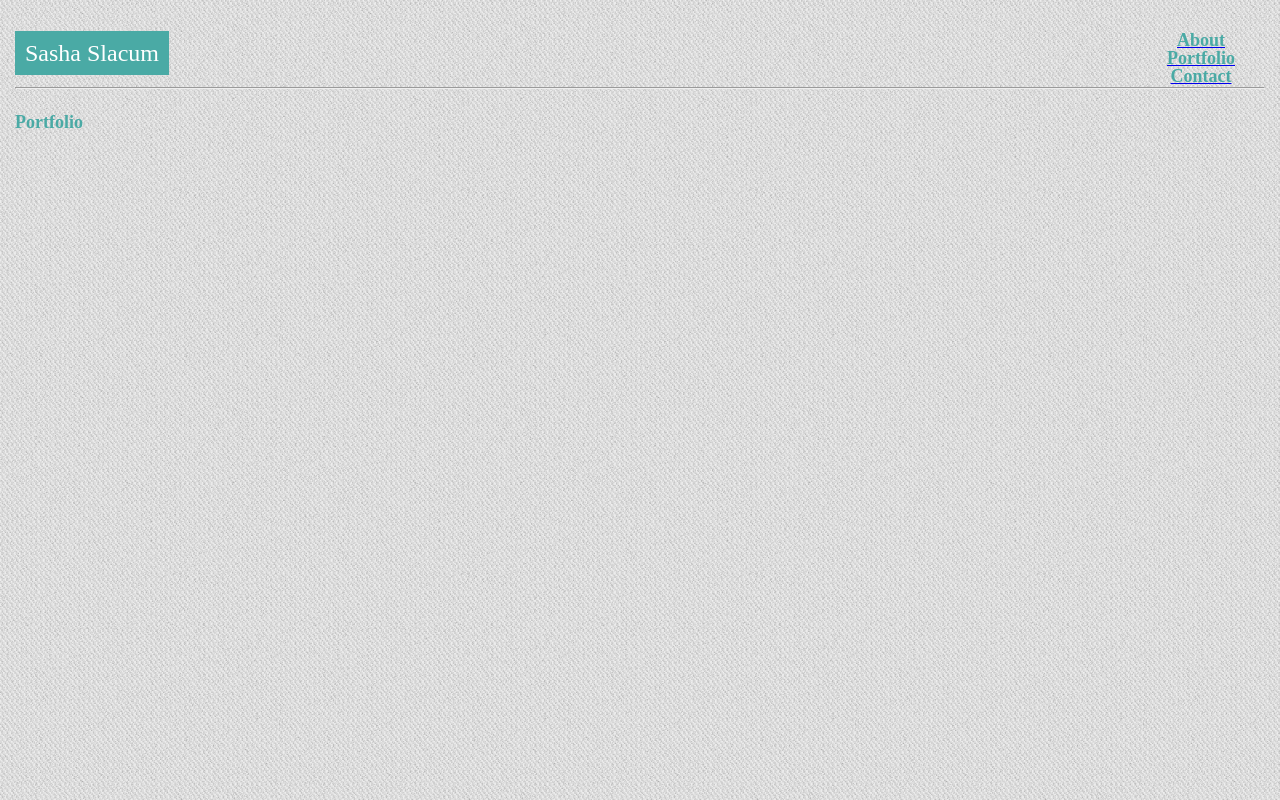
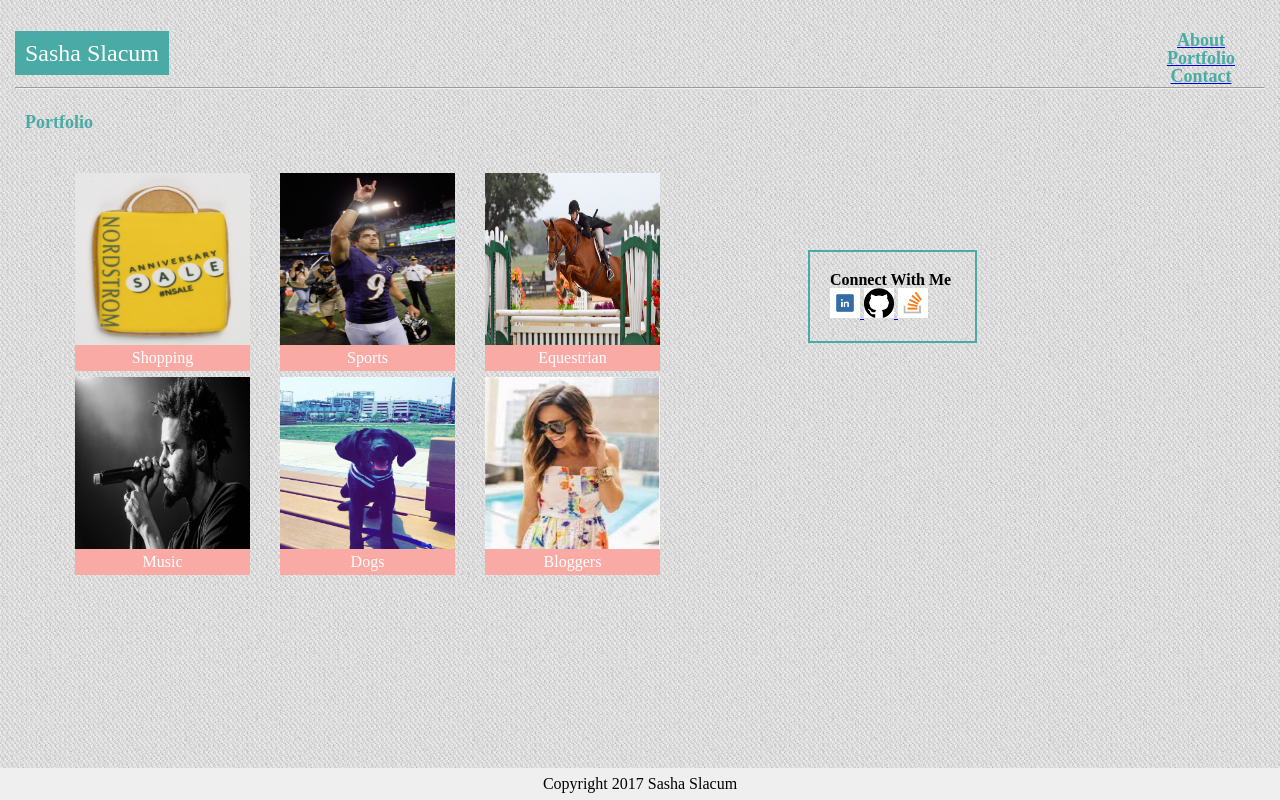
Before and after one commit to slacus08/Basic-Portfolio, a plain HTML site: page portfolio.html in a window 1280 px wide. Drawn offline with Linux system fonts and the light colour scheme; files that its build step writes are made by us from their sources; files whose address does not match are found by name.

Commit message:
updated version

```diff
--- a/assets/css/style.css
+++ b/assets/css/style.css
@@ -19,7 +19,10 @@ h2 {
 }
 
 body{
-	background-image: url(cheap_diagonal_fabric.png);
+    background-image: url('assets/images/cheap_diagonal_fabric.png');
+    max-width: 100%;
+    height: auto;
+    width: auto;
     padding: 15px;
 }
 
@@ -45,8 +48,9 @@ body{
 
 .container {
     float: left;
-    bottom: 485px;
+    bottom: 550px;
     position: absolute;
+    margin-right: 30px;
     left: 60%
 }
 
@@ -54,8 +58,9 @@ body{
     font-weight: bold;
     margin-left: 40px;
     border: 2px solid #4aaaa5;
-	padding: 30px;
-	align-content: center
+    padding: 20px;
+    position: absolute;
+    width: 125px;
 }
 
 .icon {
@@ -78,11 +83,52 @@ body{
     font-size: large;
     font-weight: bold;
     color: #4aaaa5;
+    margin-left: 10px;
+}
+
+.firstcolumn {
+    float: left;
+    margin-left: 60px;
+}
+
+.secondcolumn {
+    float: left;
+    margin-left: 30px;
+}
+
+.thirdcolumn {
+    float: left;
+    margin-left: 30px;
+}
+
+img {
+    height: 175px;
+    width:175px;
+}
+
+.one {
+    background-color: #faaaa5;
+    position: relative;
+    bottom: -198px;
+    text-align: center;
+    padding: 5px;
+    color: white;
+    width: 165px;
+}
+
+.two {
+    background-color: #faaaa5;
+    position: relative;
+    bottom: -198px;
+    text-align: center;
+    padding: 5px;
+    color: white;
+    width: 165px;
 }
 
 #contactsection {
-    margin-left: 105px;
-    margin-top: 20px;
+    margin-left: 100px;
+    margin-top: 50px;
     float: left;
     text-align: left;
     position: absolute;
@@ -93,3 +139,5 @@ body{
     color: #e86666;
     font-weight: bold;
 }
+
+p:hover { background-color: pink; }
--- a/portfolio.html
+++ b/portfolio.html
@@ -12,7 +12,7 @@
 <body>
     <h1> Sasha Slacum </h1>
 
-		<!--buttons -->
+        <!--Buttons -->
     <div class="link-button-wrapper">
         <a href="index.html">
             <h2>About</h2></a>
@@ -29,5 +29,48 @@
   <br>
 
     <h2 id="portfolio"> Portfolio </h2>
+
+  <br>
+
+    <!-- Rows of Photos -->
+    <div class="firstcolumn">
+      <p class="one"> Shopping </p>
+        <img src="assets/images/nords-image.jpg">
+
+      <p class="two"> Music </p>
+        <img src="assets/images/cole.jpg">
+    </div>
+
+    <div class="secondcolumn">
+      <p class="one"> Sports </p>
+        <img src="assets/images/Justin+Tucker+New+England+Patriots+v+Baltimore+PHpKjk0WyXml.jpg">
+
+      <p class="two"> Dogs </p>
+       <img src="assets/images/pippa-image.jpg">
+    </div>
+
+    <div class="thirdcolumn">
+      <p class="one"> Equestrian </p>
+        <img src="assets/images/equestrian.jpg">
+
+      <p class="two"> Bloggers </p>
+        <img src="assets/images/imgres.jpg">
+    </div>
+
+  <!-- contact links -->
+  <section class="container">
+    <div id="contact">
+      <h4> <strong> Connect With Me </strong> </h4>
+        <a href="https://www.linkedin.com/in/sashaslacum/">
+          <img src="assets/images/linkedin-image.png" class="icon"> </a>
+        <a href="https://github.com/slacus08">
+          <img src="assets/images/git-image.png" class="icon"> </a>
+      <a href="https://stackoverflow.com/users/7800249/sasha">
+          <img src="assets/images/download.png" class="icon"> </a>
+    </div>
+  </section>
+
+  <div class="footer"> Copyright 2017 <strong>Sasha Slacum</strong></div>
+
  </body>
 </html>
```
Also changed, not shown: contact.html (+8 -4 lines), index.html (+5 -8 lines), index2.html (deleted, +0 -50 lines), assets/images/Equestrian.jpg (renamed from assets/images/Sgt. Pepper and Connie McRill-CulpeperSept15.jpg), 1 other file. Lines whose indentation alone changed are shown as unchanged.
